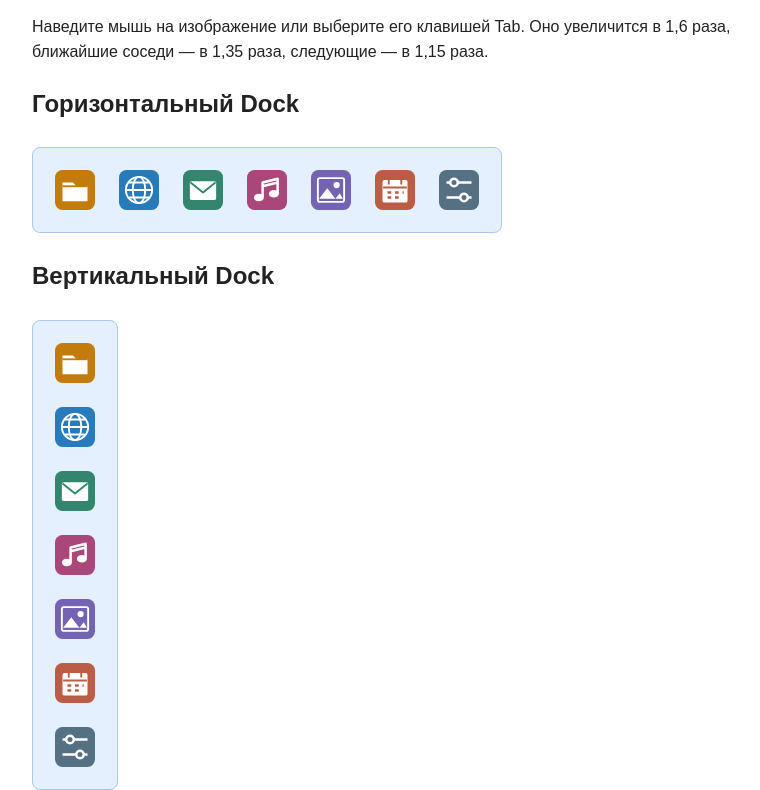
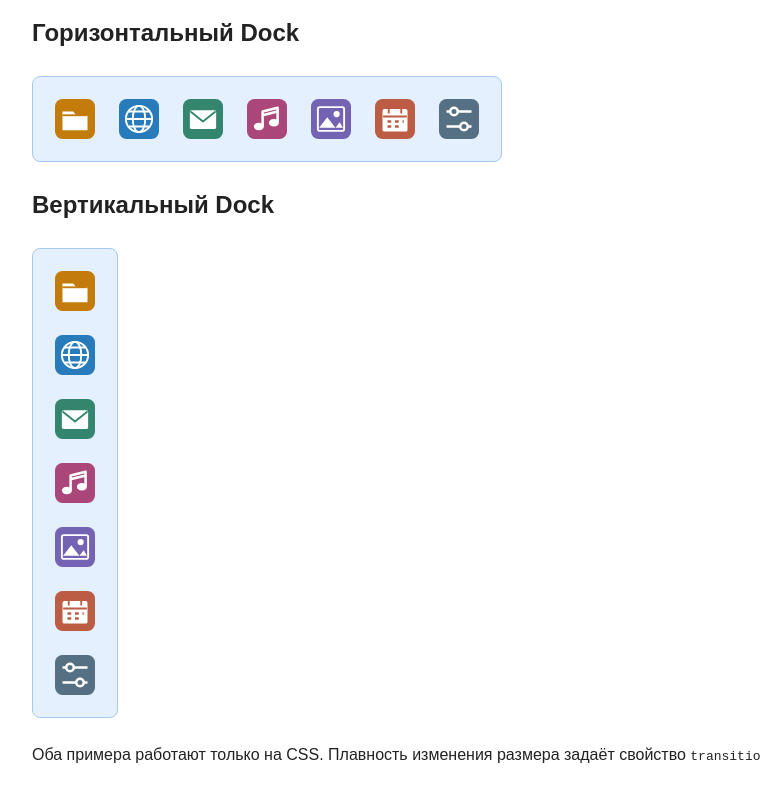
Before and after one commit to zagvozdeen/js, a plain HTML site: page site/dock.html in a window 1280 px wide. Shown: the part 146-936 px from the top of the page, without its empty margins (228-988 px from the left). Drawn offline with Linux system fonts and the light colour scheme.

Commit message:
feat: small fix text

```diff
--- a/site/dock.html
+++ b/site/dock.html
@@ -9,7 +9,6 @@
 <body>
   <nav aria-label="Навигация"><a href="index.html?v=2">Главная</a> · <a href="grid.html?v=2">Grid</a> · <a href="flex.html?v=2">Flexbox</a> · <a href="dock.html?v=2" aria-current="page">Dock</a></nav>
   <h1>Лабораторная №2. Знакомство с CSS</h1>
-  <p>Наведите мышь на изображение или выберите его клавишей Tab. Оно увеличится в 1,6 раза, ближайшие соседи — в 1,35 раза, следующие — в 1,15 раза.</p>
 
   <h2>Горизонтальный Dock</h2>
   <ul class="dock" aria-label="Горизонтальный ряд изображений">
```
